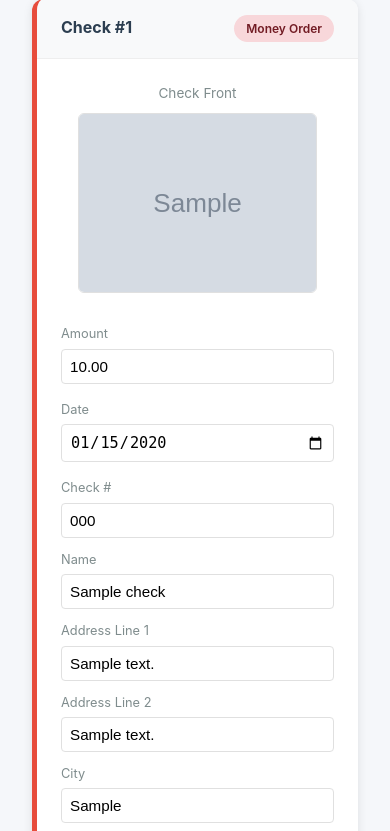
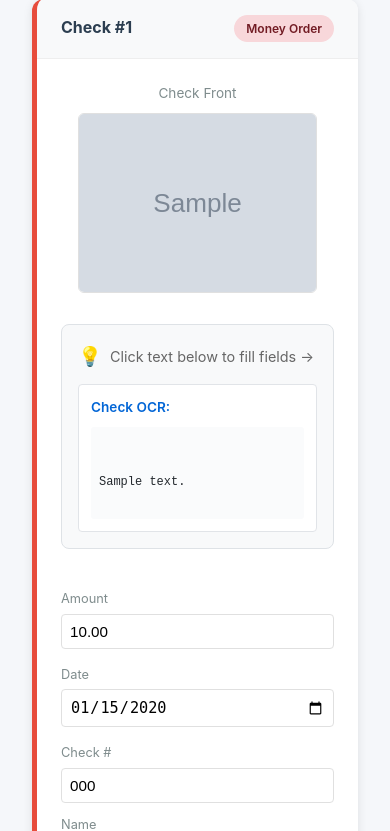
Before and after one commit to Nreed18/Checky-deposit, a Flask app: page /review/1 in a window 390 px wide. Shown: the part 481-1312 px from the top of the page. Run offline with Flask 3, Linux system fonts and the light colour scheme; tables that the repository leaves empty hold one stand-in row (values such as "Sample post"); grey boxes marked "Sample" are stand-in pictures.

Commit message:
Add interactive click-to-fill OCR text feature
Implemented Option 1: Click-to-Fill from OCR Text
Now users can click/select text from raw OCR output to fill form fields.

Features:
- Displays separate OCR text for check and buckslip
- Click a field to make it active (highlighted blue)
- Select any text from OCR panels to auto-fill the active field
- Double-click to select a word
- Auto-saves on fill
- Visual feedback when field is filled

Database changes:
- Added check_ocr_text column (stores check OCR separately)
- Added buckslip_ocr_text column (stores buckslip OCR separately)
- Run add_ocr_columns.py to migrate existing database

UI changes:
- New OCR assist panel above form fields
- Clickable OCR text in monospace font
- Active field indicator (blue border)
- Responsive design for mobile

This makes it faster to correct OCR mistakes by clicking
instead of manually typing or fighting with automatic parsing.

```diff
--- a/app/models.py
+++ b/app/models.py
@@ -55,6 +55,8 @@ class Check(db.Model):
     hubspot_deal_id = db.Column(db.String(50), nullable=True)
 
     raw_ocr_text = db.Column(db.Text, nullable=True)
+    check_ocr_text = db.Column(db.Text, nullable=True)  # Separate check OCR
+    buckslip_ocr_text = db.Column(db.Text, nullable=True)  # Separate buckslip OCR
 
     check_image_path = db.Column(db.String(500), nullable=True)
     buckslip_image_path = db.Column(db.String(500), nullable=True)
--- a/app/processor.py
+++ b/app/processor.py
@@ -189,6 +189,8 @@ class CheckProcessor:
                 check.is_money_order = check_data.get('is_money_order', False)
                 check.needs_review = needs_review
                 check.raw_ocr_text = f"CHECK (page {check_page['page_num']}):\n{check_text}\n\nBUCKSLIP (page {buckslip_page['page_num'] if buckslip_page else 'N/A'}):\n{buckslip_text}"
+                check.check_ocr_text = check_text  # Store separate check OCR
+                check.buckslip_ocr_text = buckslip_text  # Store separate buckslip OCR
                 check.check_image_path = check_path
                 check.buckslip_image_path = buckslip_path
 
@@ -234,6 +236,8 @@ class CheckProcessor:
             check.is_money_order = check_data.get('is_money_order', False)
             check.needs_review = needs_review
             check.raw_ocr_text = ocr_result.text
+            check.check_ocr_text = ocr_result.text  # Store check OCR (mail batches only have check)
+            check.buckslip_ocr_text = None  # No buckslip for mail batches
             check.check_image_path = check_path
             check.buckslip_image_path = None
 
--- a/app/static/css/style.css
+++ b/app/static/css/style.css
@@ -693,6 +693,86 @@ header p {
     color: #27ae60 !important;
 }
 
+/* OCR Assist Panel - Click to fill */
+.ocr-assist-panel {
+    background-color: #f8f9fa;
+    border: 1px solid #dee2e6;
+    border-radius: 8px;
+    padding: 1rem;
+    margin-bottom: 1.5rem;
+}
+
+.ocr-assist-header {
+    font-size: 0.9rem;
+    color: #666;
+    margin-bottom: 0.75rem;
+    display: flex;
+    align-items: center;
+    gap: 0.5rem;
+}
+
+.ocr-assist-header::before {
+    content: "💡";
+    font-size: 1.2rem;
+}
+
+.ocr-sections {
+    display: flex;
+    flex-direction: column;
+    gap: 1rem;
+}
+
+.ocr-section {
+    background-color: white;
+    border: 1px solid #e1e4e8;
+    border-radius: 4px;
+    padding: 0.75rem;
+}
+
+.ocr-section-label {
+    font-weight: 600;
+    font-size: 0.85rem;
+    color: #0366d6;
+    margin-bottom: 0.5rem;
+}
+
+.ocr-text-clickable {
+    font-family: 'Courier New', monospace;
+    font-size: 0.85rem;
+    line-height: 1.6;
+    white-space: pre-wrap;
+    word-break: break-word;
+    color: #24292e;
+    cursor: text;
+    user-select: text;
+    max-height: 200px;
+    overflow-y: auto;
+    padding: 0.5rem;
+    background-color: #fafbfc;
+    border-radius: 3px;
+}
+
+.ocr-text-clickable:hover {
+    background-color: #f3f4f6;
+}
+
+.text-highlight {
+    background-color: #fff3cd;
+    padding: 2px 4px;
+    border-radius: 2px;
+    cursor: pointer;
+    transition: background-color 0.2s;
+}
+
+.text-highlight:hover {
+    background-color: #ffeb3b;
+}
+
+.active-field-indicator {
+    border: 2px solid #0366d6 !important;
+    background-color: #f1f8ff !important;
+}
+
 @media (max-width: 768px) {
     .container {
         padding: 1rem;
@@ -715,4 +795,12 @@ header p {
     .data-field-small {
         max-width: none;
     }
+
+    .ocr-assist-panel {
+        margin-bottom: 1rem;
+    }
+
+    .ocr-text-clickable {
+        font-size: 0.75rem;
+    }
 }
--- a/app/static/js/review.js
+++ b/app/static/js/review.js
@@ -16,6 +16,9 @@ document.addEventListener('DOMContentLoaded', function() {
     document.getElementById('submitBtn').addEventListener('click', submitBatch);
 
     updateTotalAmount();
+
+    // Initialize OCR text selection for click-to-fill
+    initializeOCRClickToFill();
 });
 
 async function handleFieldChange(e) {
@@ -228,3 +231,61 @@ document.addEventListener('keydown', function(e) {
         closeContactModal();
     }
 });
+
+// OCR Click-to-Fill Functionality
+let activeField = null;
+
+function initializeOCRClickToFill() {
+    // Track which field is currently active
+    document.querySelectorAll('.editable-field').forEach(field => {
+        field.addEventListener('focus', function() {
+            // Clear previous active field
+            document.querySelectorAll('.editable-field').forEach(f => {
+                f.classList.remove('active-field-indicator');
+            });
+
+            // Set this field as active
+            this.classList.add('active-field-indicator');
+            activeField = this;
+        });
+    });
+
+    // Handle text selection and click in OCR text areas
+    document.querySelectorAll('.ocr-text-clickable').forEach(ocrText => {
+        // Allow text selection
+        ocrText.addEventListener('mouseup', function(e) {
+            const selection = window.getSelection();
+            const selectedText = selection.toString().trim();
+
+            if (selectedText && activeField) {
+                // Fill the active field with selected text
+                activeField.value = selectedText;
+
+                // Trigger change event to save
+                activeField.dispatchEvent(new Event('change', { bubbles: true }));
+
+                // Visual feedback
+                activeField.classList.add('modified');
+                setTimeout(() => {
+                    activeField.classList.remove('modified');
+                }, 500);
+
+                // Clear selection
+                selection.removeAllRanges();
+            }
+        });
+
+        // Double-click to select word
+        ocrText.addEventListener('dblclick', function(e) {
+            e.preventDefault();
+            const selection = window.getSelection();
+            const range = document.caretRangeFromPoint(e.clientX, e.clientY);
+            if (range) {
+                selection.removeAllRanges();
+                selection.addRange(range);
+                selection.modify('move', 'backward', 'word');
+                selection.modify('extend', 'forward', 'word');
+            }
+        });
+    });
+}
--- a/app/templates/review.html
+++ b/app/templates/review.html
@@ -70,6 +70,30 @@
                                      alt="Check" class="check-image" onclick="openLightbox(this)">
                             </div>
                             {% endif %}
+                        </div>
+
+                        <div class="ocr-assist-panel">
+                            <div class="ocr-assist-header">
+                                <span>Click text below to fill fields →</span>
+                            </div>
+                            <div class="ocr-sections">
+                                {% if is_bank_batch and check.buckslip_ocr_text %}
+                                <div class="ocr-section">
+                                    <div class="ocr-section-label">Buckslip OCR:</div>
+                                    <div class="ocr-text-clickable" data-source="buckslip">
+                                        {{ check.buckslip_ocr_text }}
+                                    </div>
+                                </div>
+                                {% endif %}
+                                {% if check.check_ocr_text %}
+                                <div class="ocr-section">
+                                    <div class="ocr-section-label">Check OCR:</div>
+                                    <div class="ocr-text-clickable" data-source="check">
+                                        {{ check.check_ocr_text }}
+                                    </div>
+                                </div>
+                                {% endif %}
+                            </div>
                         </div>
 
                         <div class="check-data">
```
Also changed, not shown: add_ocr_columns.py (added, +39 -0 lines).
